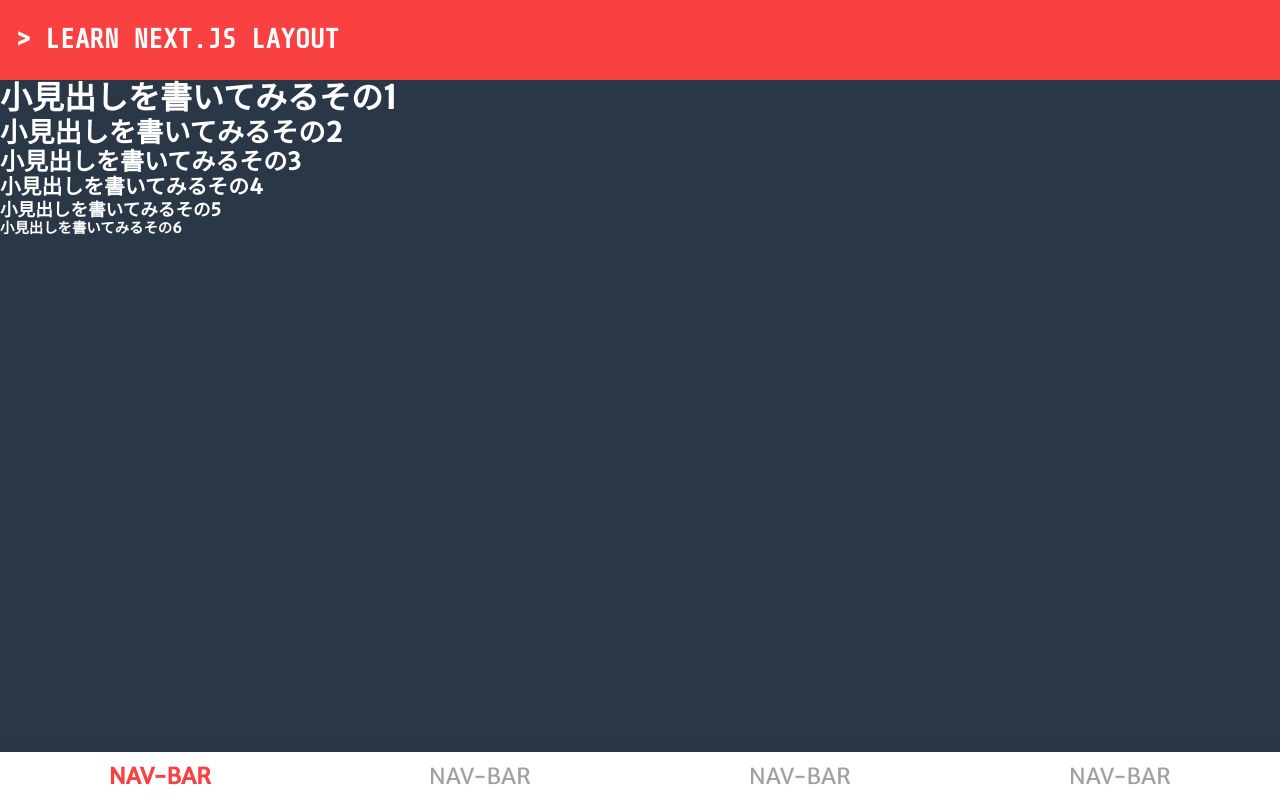
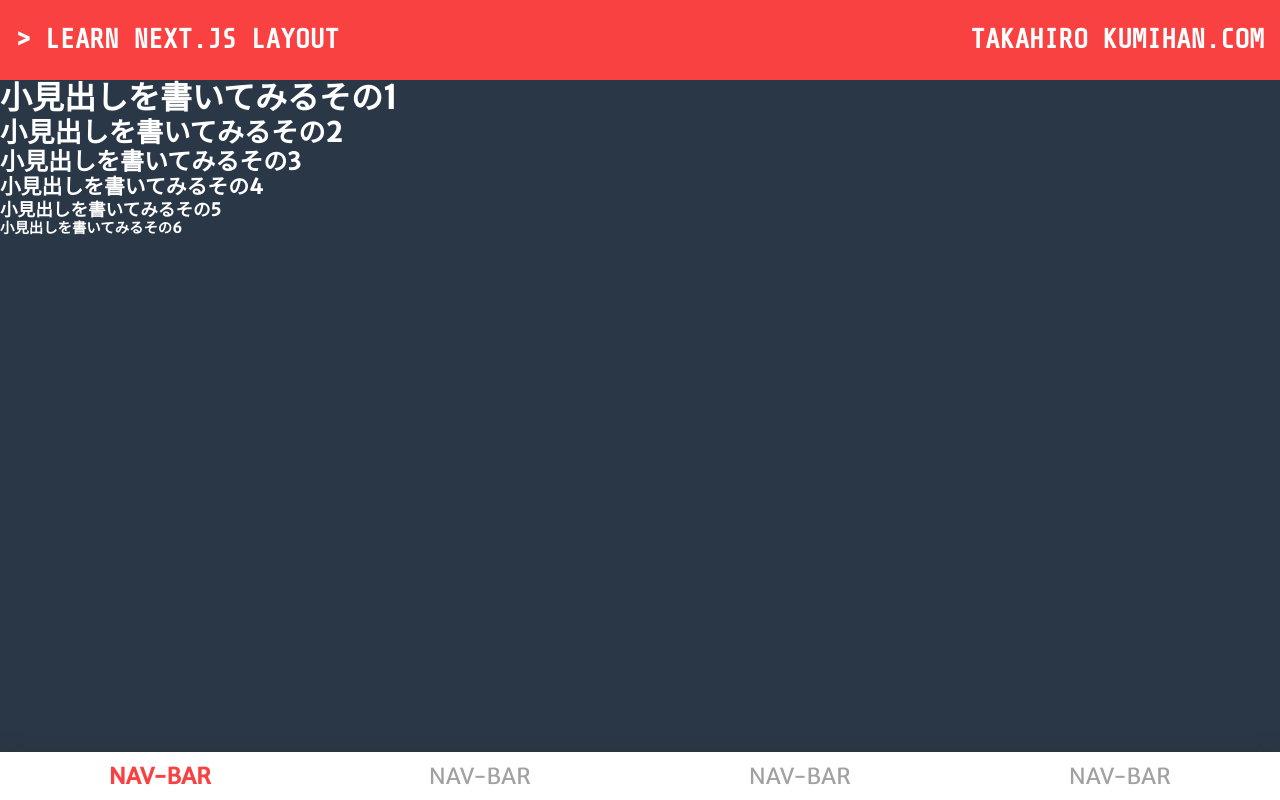
Before and after one commit to vivlio-kumihan/layout-pattern, a Next.js app: page / in a window 1280 px wide. Built offline with nearby package versions, Linux system fonts and the light colour scheme.

Commit message:
add props value name is name

```diff
--- a/components/Header.js
+++ b/components/Header.js
@@ -5,7 +5,8 @@ const Header = (props) => {
   return (
     <Link href="/">
     <div className="Header">
-      {props.appTitle}
+      <div>{props.appTitle}</div>
+      <div>{props.siteTitle}</div>
     </div>
 
     </Link>
--- a/components/Layout.js
+++ b/components/Layout.js
@@ -5,6 +5,7 @@ import "./Layout.scss"
 
 const Layout = (porps) => {
   const appTitle = `> Learn next.js Layout`
+  const siteTitle = "Takahiro Kumihan.com"
   return (
     <div className="Wrapper">
       <Head>
@@ -13,7 +14,7 @@ const Layout = (porps) => {
         <meta charSet="utf-8" />
       </Head>
 
-      <Header appTitle={appTitle} />
+      <Header appTitle={appTitle} siteTitle={siteTitle} />
 
       <div className="Content">
         {porps.children}
```
